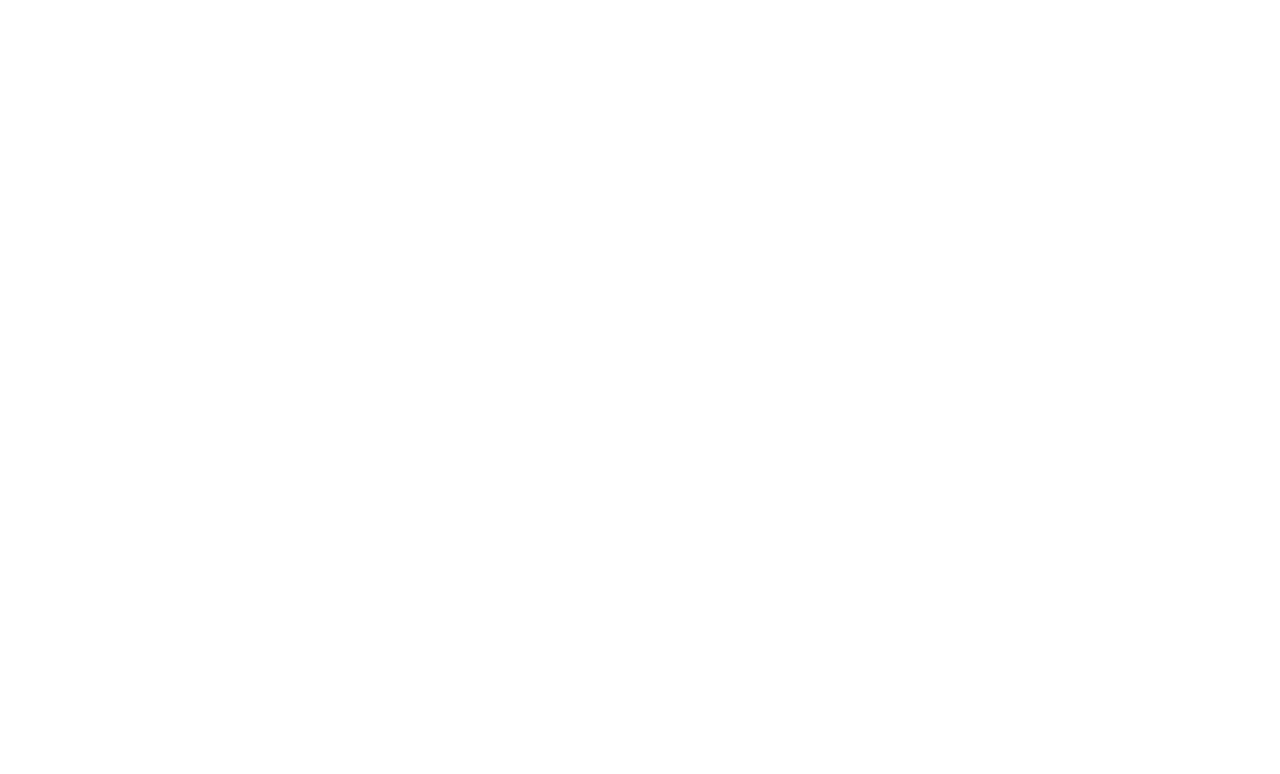
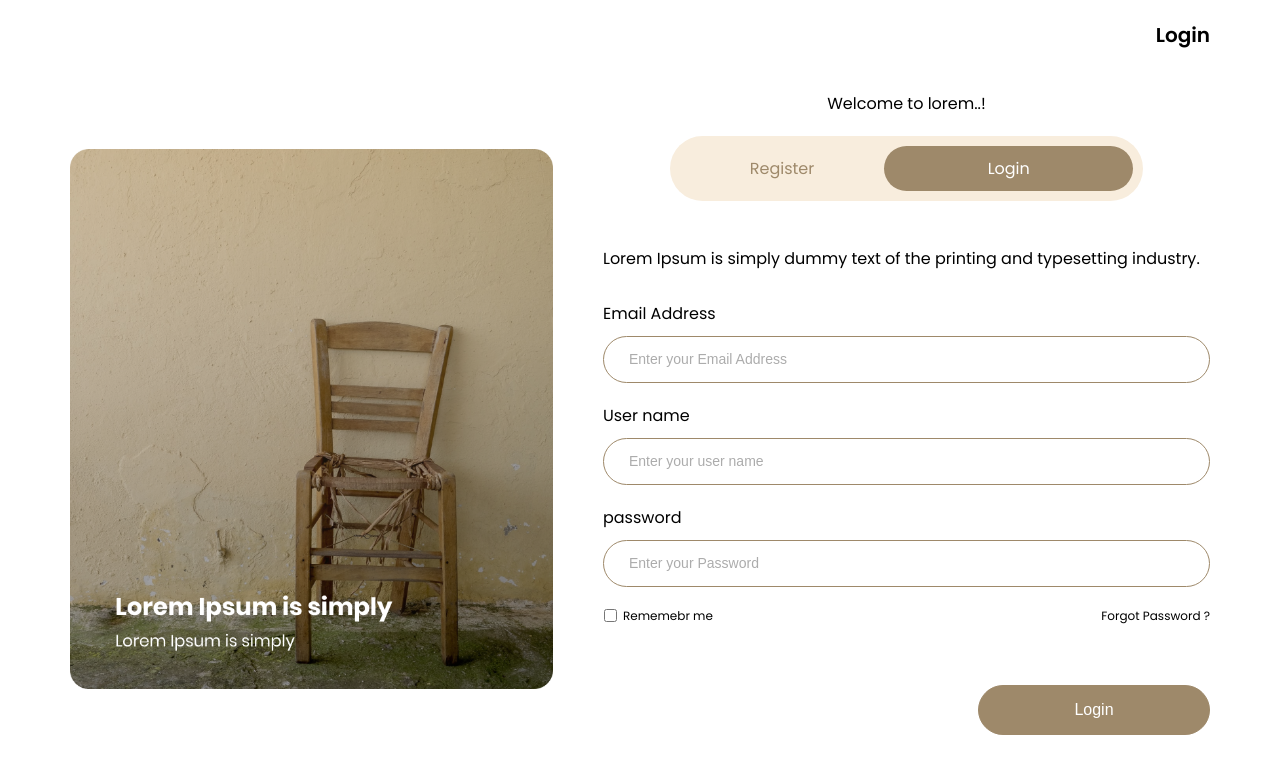
Before and after one commit to AbdelrahmanELsokary/Login_10, a plain HTML site: page register.html in a window 1280 px wide. Drawn offline with Linux system fonts and the light colour scheme.

Commit message:
Add: Register Page

```diff
--- a/assets/styels/main.css
+++ b/assets/styels/main.css
@@ -60,7 +60,7 @@ section .container {
   gap: 50px;
   padding-top: 45px;
 }
-section .container .image {
+section .container .image img {
   height: 100%;
   z-index: 1;
 }
@@ -73,7 +73,6 @@ section .container .login .login_register{
   display: flex;
   align-items: center;
   justify-content: center;
-  gap: 83px;
   background-color: var(--Citrus-Mist);
   border-radius: 33px;
   padding: 10px;
@@ -83,7 +82,7 @@ section .container .login .login_register .login{
   background-color: var(--Nurude-Brown);
   border-radius: 33px;
   text-align: center;
-  flex-grow: 1;
+  width: 300px;
   padding: 10px;
 }
 section .container .login .login_register .login a{
@@ -91,7 +90,7 @@ section .container .login .login_register .login a{
 }
 section .container .login .login_register .register a{
   color: var(--Nurude-Brown);
-  padding-right: 70px;
+  padding: 0 70px;
 }
 section .container .login p{
   padding-top: 25px;
--- a/register.html
+++ b/register.html
@@ -12,5 +12,39 @@
   rel="stylesheet">
   <link rel="stylesheet" href="assets/styels/main.css">
 <body>
+  <header>
+    <div class="container">
+      <nav><a href="index.html">Login</a></nav>
+    </div>
+  </header>
+  <main>
+    <section>
+      <div class="container">
+        <div class="image"><img src="assets/images/Group.webp" alt="main image"></div>
+        <div class="login">
+          <span>Welcome to lorem..!</span>
+          <div class="login_register">
+            <div class="register"><a href="register.html">Register</a></div>
+            <div class="login"><a href="index.html">Login</a></div>
+          </div>
+          <p>Lorem Ipsum is simply dummy text of the printing and typesetting industry.</p>
+          <form>
+            <label for="email">Email Address</label>
+            <input id="email" type="email" placeholder="Enter your Email Address"  required>
+            <label for="user_name">User name</label>
+            <input id="user_name" type="text" placeholder="Enter your user name" autofocus required>
+            <label for="password">password </label>
+            <input id="password" type="password" placeholder="Enter your Password" required>
+            <div class="forget">
+              <div class="input_check"> <input type="checkbox" id="forget"><label for="forget">Rememebr me</label>
+              </div>
+              <a href="#">Forgot Password ? </a>
+            </div>
+            <div class="submit"> <input type="submit" value="Login"></div>
+          </form>
+        </div>
+      </div>
+    </section>
+  </main>
 </body>
 </html>
```
